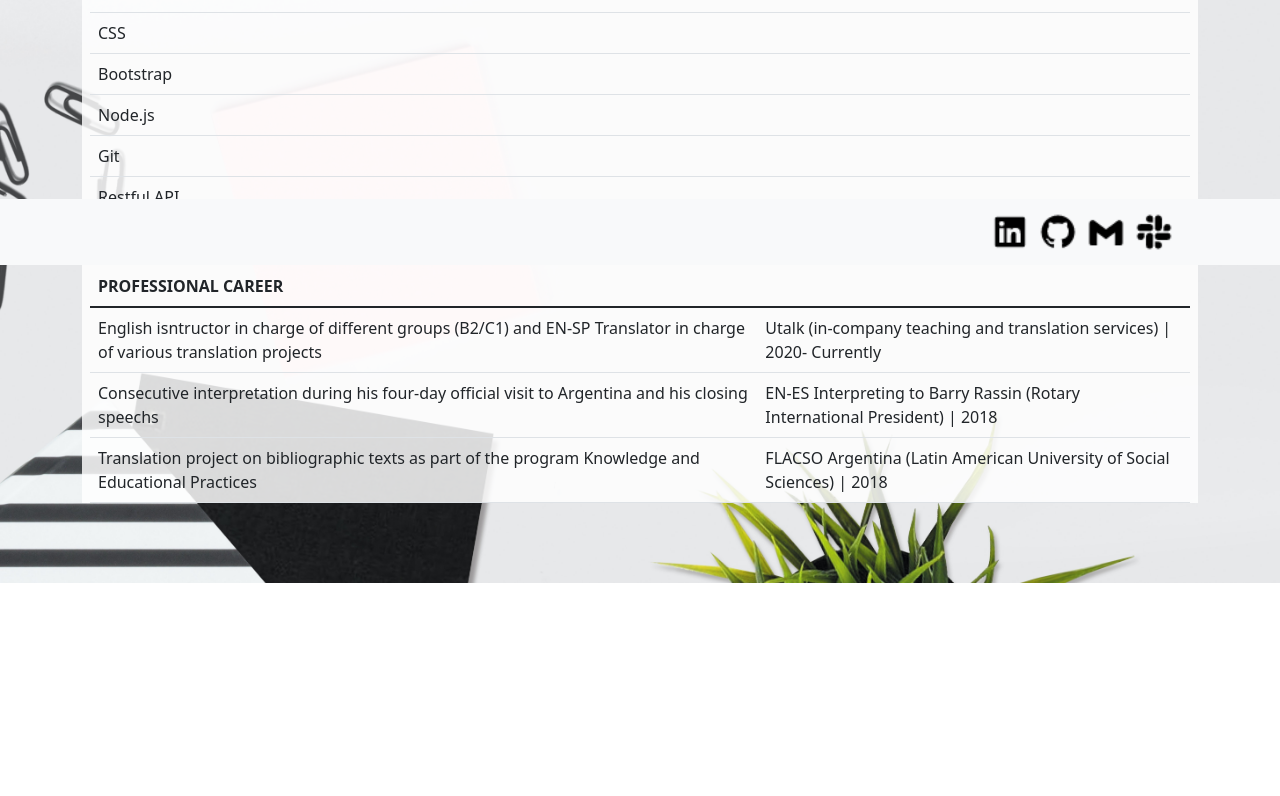
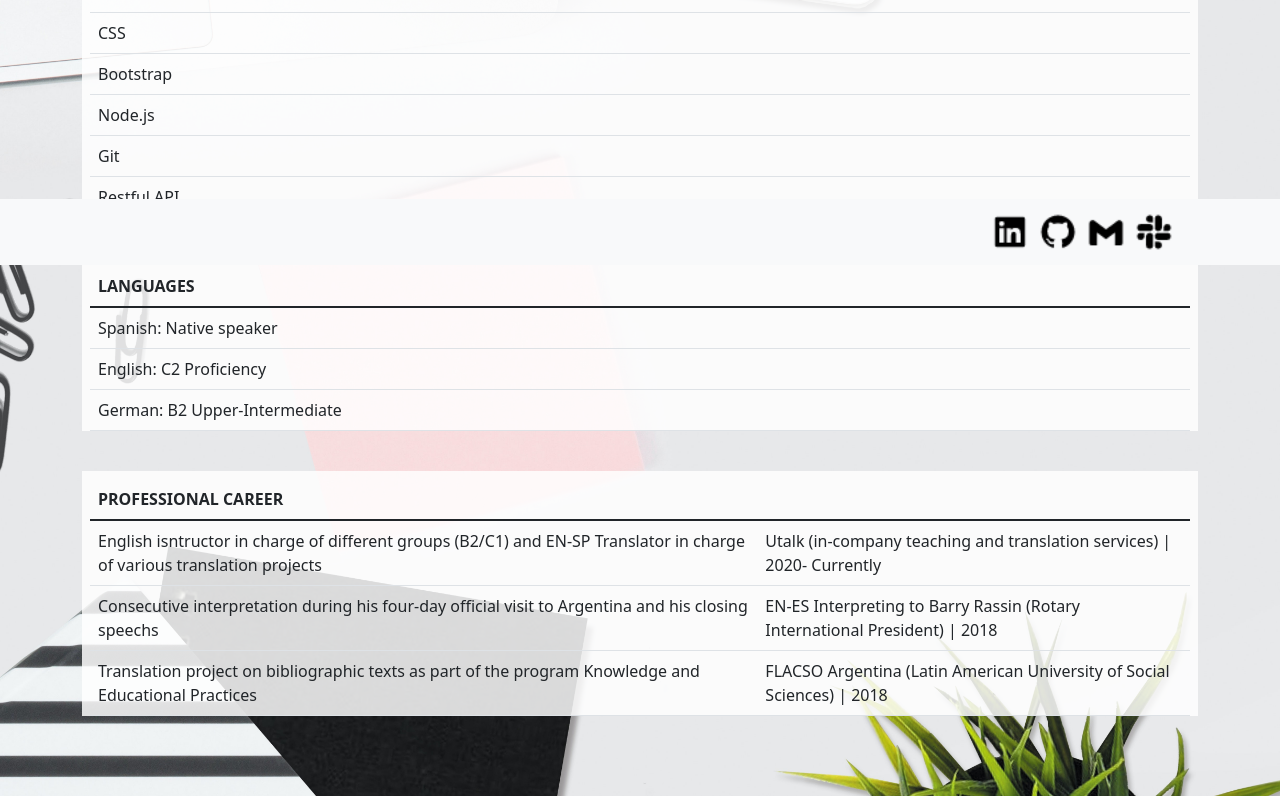
Before and after one commit to constanzaludu/my-resume, a React (Create React App) app: page /resume in a window 1280 px wide. Shown: the part 535-1331 px from the top of the page. Before the commit the page ends 1118 px from the top, so only its background shows below. Built offline with nearby package versions, Linux system fonts and the light colour scheme.

Commit message:
Agregado de padding y margin en las distintas secciones

```diff
--- a/src/Components/Header/NavBar.css
+++ b/src/Components/Header/NavBar.css
@@ -3,8 +3,8 @@ img {
 }
 .trasnslate-button {
     box-sizing: none;
+    size: 50% !important;
  }
-
  .NavigationBar {
      display: flex;
      flex-direction: row;
--- a/src/Components/Header/NavBar.jsx
+++ b/src/Components/Header/NavBar.jsx
@@ -86,28 +86,6 @@ const NavBar = () => {
               </Dropdown.Item>
             </Dropdown.Menu>
           </Dropdown>
-
-          <Form>
-            <Form.Check
-              inline
-              label={t("languages.light")}
-              value="light"
-              name="same"
-              type="radio"
-              onClick={handleTheme}
-              id={"light1"}
-            />
-            <Form.Check
-              inline
-              label={t("languages.dark")}
-              value="dark"
-              name="same"
-              type="radio"
-              onClick={handleTheme}
-              id={"light2"}
-            />
-          </Form>
-
           <Navbar.Toggle aria-controls="navbarScroll" />
           <Navbar.Collapse id="navbarScroll">
             <Nav
@@ -128,6 +106,26 @@ const NavBar = () => {
                 {t("navbar.contact")}
               </Nav.Link>
             </Nav>
+            <Form>
+            <Form.Check
+              inline
+              label={t("languages.light")}
+              value="light"
+              name="same"
+              type="radio"
+              onClick={handleTheme}
+              id={"light1"}
+            />
+            <Form.Check
+              inline
+              label={t("languages.dark")}
+              value="dark"
+              name="same"
+              type="radio"
+              onClick={handleTheme}
+              id={"light2"}
+            />
+          </Form>
           </Navbar.Collapse>
         </Container>
       </Navbar>
--- a/src/Components/Main/Contact/Contact-form/Contact-form.css
+++ b/src/Components/Main/Contact/Contact-form/Contact-form.css
@@ -2,7 +2,7 @@
     padding: 1rem;
     background-color: rgba(255, 255, 255, 0.836);
     margin-top: 1rem;
-    margin-bottom: 4.5rem !important;
+    margin-bottom: 5rem !important;
 }
 .boton-send{
     background-color: #F8DEDF !important;
@@ -17,7 +17,7 @@
     .contenedor-contact {
         width: 22rem;
         margin-top: 8rem;
-        margin-top: 6rem !important;
+        margin-top: 14rem !important;
         width: 32rem !important;
         font-size: x-large;
     }
@@ -27,7 +27,7 @@
     .contenedor-contact {
         width: 40rem !important;
         height: auto;
-        margin-top: 9rem !important;
+        margin-top: 15rem !important;
         font-size: x-large;
     }
  }
--- a/src/Components/Main/Contact/Contact-info/Contact-info.css
+++ b/src/Components/Main/Contact/Contact-info/Contact-info.css
@@ -1,14 +1,17 @@
 .container-contact{
     background-color: rgba(255, 255, 255, 0.836);
     text-align: left;
-    padding: 1rem
+    padding: 0.5rem;
+    margin-top: 5rem;
+    line-height: 2rem;
 }
 li {
     list-style: none;
 }
 @media (min-width: 740px) {
     .container-contact {
-        width: 23rem !important;
+        margin-top: 18rem !important;
+        width: 26rem !important;
         margin-top: 8rem;
         font-size: large;
     }
@@ -16,6 +19,7 @@ li {
 
  @media (min-width: 1600px) {
     .container-contact {
+        margin-top: 18rem !important;
         width: 28rem;
         margin-top: 10rem;
         font-size: large;
--- a/src/Components/Main/Home/Home.css
+++ b/src/Components/Main/Home/Home.css
@@ -7,7 +7,7 @@
     height: calc(100vh - 165px) !important;
 }
 .Intro{
-    margin-top: 2rem;
+    margin-top: 5rem;
     margin-left: 3.5rem;
     margin-right:2rem;
 }
--- a/src/Components/Main/Main.css
+++ b/src/Components/Main/Main.css
@@ -1,7 +1,8 @@
 .dark{
-    color: white;
     background-color:  gray;
     background-image: url(../../images/laptop-accesories-dark.jpg);
     background-size: cover;
-    min-height: calc(100vh - 65px);
+    padding: 1rem;
+    min-height: 100vh !important;
+    background-repeat: no-repeat;
   }
--- a/src/Components/Main/Resume/Resume.css
+++ b/src/Components/Main/Resume/Resume.css
@@ -7,7 +7,10 @@
     background-color: rgba(255, 255, 255, 0.836);
     padding: 0.5rem 0.5rem 0rem 0.5rem;
 }
-
+.container-lang {
+    background-color: rgba(255, 255, 255, 0.836);
+    padding: 0.5rem 0.5rem 0rem 0.5rem;
+}
 .mi-contenedor{
     margin-top: 3.5rem;
     margin-bottom: 5rem;
--- a/src/Components/Main/Resume/Resume.jsx
+++ b/src/Components/Main/Resume/Resume.jsx
@@ -74,6 +74,27 @@ const Resume = () => {
             </Table>
           </div>
           <br />
+          <div className="container-lang">
+            <Table responsive="sm">
+              <thead>
+                <tr>
+                  <th>{t("resume.languages")}</th>
+                </tr>
+              </thead>
+              <tbody>
+                <tr>
+                  <td>{t("resume.sp")}</td>
+                </tr>
+                <tr>
+                  <td>{t("resume.en")}</td>
+                </tr>
+                <tr>
+                  <td>{t("resume.de")}</td>
+                </tr>
+              </tbody>
+            </Table>
+          </div>
+          <br />
           <div className="container-edu">
             <Table responsive="sm">
               <thead>
--- a/src/Components/translations/de/global.json
+++ b/src/Components/translations/de/global.json
@@ -48,6 +48,10 @@
             "nodejs": "Node.js",
             "git": "Git",
             "rf-api": "Restful API",
+            "languages": "SPRACHEN",
+            "sp": "Spanisch: Muttersprachlerin",
+            "en": "Englisch: C2 nahezu muttersprachliche Sprachbeherrschung",
+            "de": "Deutsch: B2  Selbständige Sprachverwendung ",
             "title-career": "BERUFLICHE LAUFBAHN",
             "career1-1": "Englischlehrerin verantwortlich für einige Kurse (B2/C1) und EN-SP Übersetzerin verantworylich für einige Übersetzungsprojekte",
             "career1-2": "Utalk (In-company Unterrichte und Übersetzungsdienste) | 2020 - Zurzeit",
--- a/src/Components/translations/en/global.json
+++ b/src/Components/translations/en/global.json
@@ -48,6 +48,10 @@
             "nodejs": "Node.js",
             "git": "Git",
             "rf-api": "Restful API",
+            "languages": "LANGUAGES",
+            "sp": "Spanish: Native speaker",
+            "en": "English: C2 Proficiency",
+            "de": "German: B2 Upper-Intermediate",
             "title-career": "PROFESSIONAL CAREER",
             "career1-1": "English isntructor in charge of different groups (B2/C1) and EN-SP Translator in charge of various translation projects",
             "career1-2": "Utalk (in-company teaching and translation services) | 2020- Currently",
--- a/src/Components/translations/es/global.json
+++ b/src/Components/translations/es/global.json
@@ -48,6 +48,10 @@
         "nodejs": "Node.js",
         "git": "Git",
         "rf-api": "Restful API",
+        "languages": "IDIOMAS",
+        "sp": "Español: Hablante nativo",
+        "en": "Inglés: C2 Nivel cercano al del hablante nativo",
+        "de": "Alemán: B2  Nivel intermedio alto ",
         "title-career": "CARRERA PROFESIONAL",
         "career1-1": "Instructora de inglés a cargo de diversos grupos (B2/C1) y traductora EN-SP responsable de diferentes proyectos de traducción",
         "career1-2": "Utalk (enseñanza in-company y servicios de traducción) | 2020 - Actualmente",
--- a/src/index.css
+++ b/src/index.css
@@ -2,7 +2,7 @@
 body {
   background-image: url(../src/images/laptop-accesories.jpg);
   background-size: cover;
-  min-height: calc(100vh - 57px - 65px);
+  min-height: calc(100vh - 65px);
   background-repeat: no-repeat;
   margin: 0;
   color: black;
```
